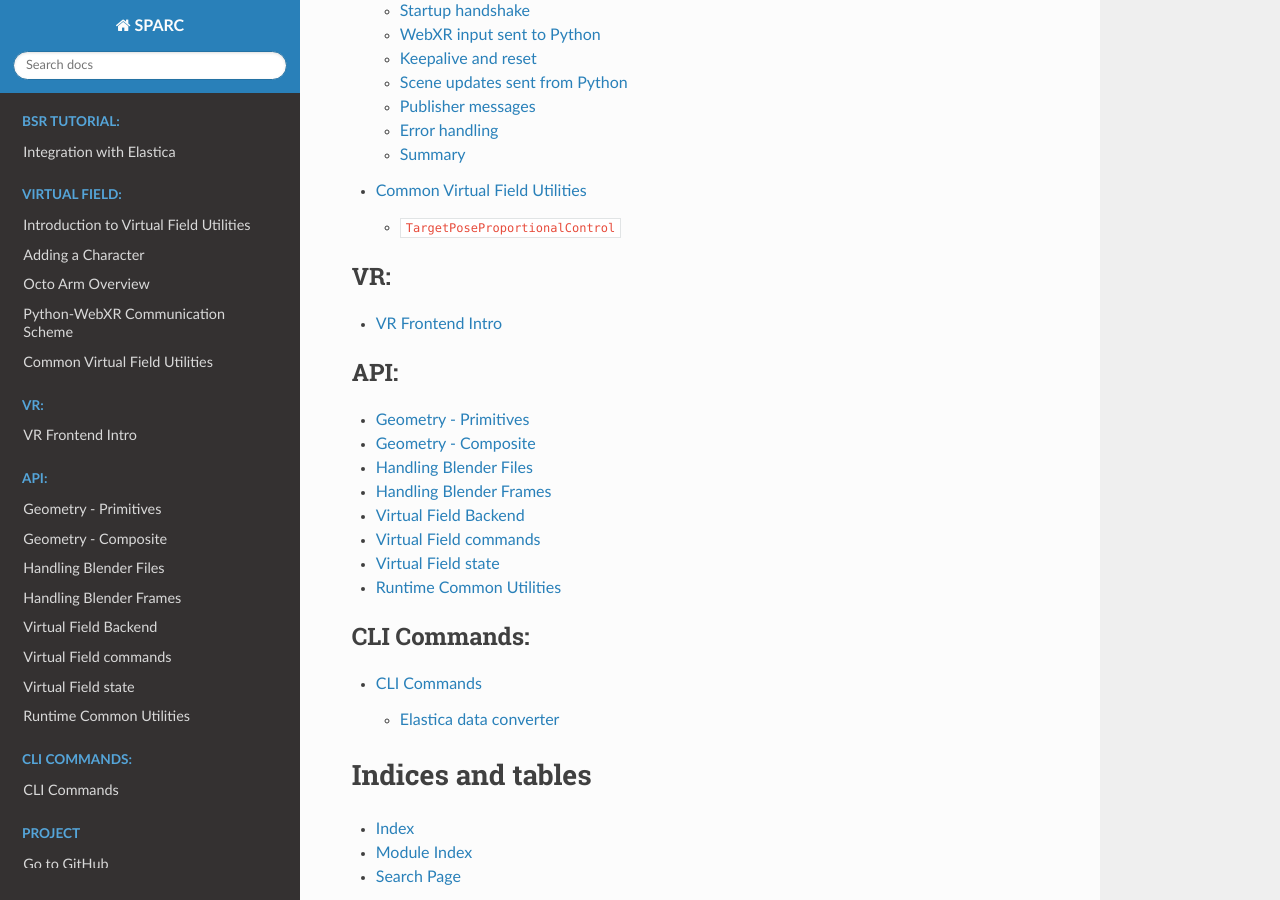
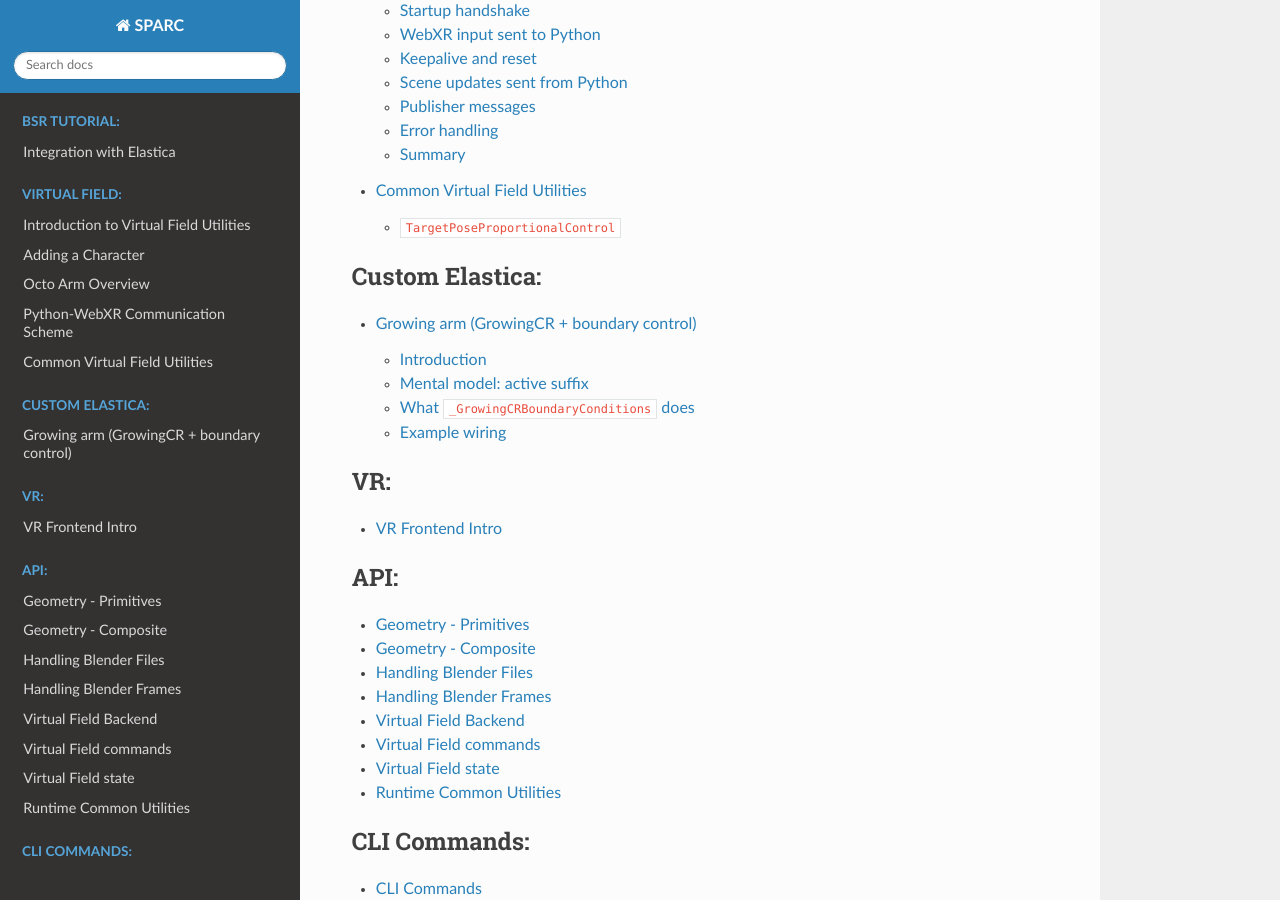
Before and after one commit to GazzolaLab/Blender-Soft-Rod, a Sphinx documentation site: the page built from docs/index.rst, in a window 1280 px wide and 900 px high, scrolled down 966 px. Built offline with Sphinx 7.4.7 and the Read the Docs theme 3.1.0, drawn with Linux system fonts in a browser that asks for light colours; pages that are not in the unit, such as notebooks, are missing from menus; some of the changed lines change nothing that is shown.

Commit message:
docs: explain growing CR impl

```diff
--- /dev/null
+++ b/docs/custom_elastica/growing_arm.md
@@ -0,0 +1,96 @@
+(vf-growing-arm)=
+# Growing arm (GrowingCR + boundary control)
+
+## Introduction
+
+The **growing arm** setup pairs a storage-backed Cosserat rod (`GrowingCR`) with
+boundary forcing that acts like a **turret** at the base of the active segment
+and **discrete growth** when the user adds or removes elements. The same idea
+backs dual-arm demos in the Virtual Field runtime: fixed bases in the world,
+tracked controller orientation, and buttons to extend or retract the simulated
+length.
+
+The figures below are taken from that workflow: how the scene is arranged, how
+targeting maps to the base, and a short loop of growth in VR.
+
+![Growing-arm scene setup](../_static/growing_arm/grow_Setup.png)
+
+![Targeting](../_static/growing_arm/grow_Targetting.png)
+
+![VR: extending](../_static/growing_arm/VR-grow.gif)
+
+This page explains the **mechanism**: a fixed-capacity rod where only a **suffix**
+of elements is simulated, the rest folded as **storage**; `_GrowingCRBoundaryConditions`
+applies PD at that suffix base and resizes `current_elements` on triggers.
+
+## Mental model: active suffix
+
+The implementation is `GrowingCR` in
+`src/virtual_field/runtime/custom_elastica/rods/growing_cr.py`. Arrays are
+allocated for `total_elements`, but `current_elements` controls how many elements
+from the **end** of the array participate in internal forces, damping, and
+integration. Equivalently, physics uses slices `[-current_elements:]` on
+per-element data and the last `current_elements + 1` nodes.
+
+At build time, `growing_cr_allocate` lays out a straight rod so the **inactive**
+prefix sits near the base and the **active** segment points along the desired
+direction; the **base** of the simulated arm is the first node of the active
+suffix, at index `total_elements - current_elements`.
+
+![Schematic](../_static/growing_arm/active_suffix_diagram.png)
+
+Editor and GitHub **Markdown previews** only render ordinary `![](...)` image
+links like the lines above. They do not run Sphinx, so fenced `image` directives
+would show as raw text. After `sphinx-build` or `make html` in `docs/`, open
+`_build/html/custom_elastica/growing_arm.html` in a browser (or use hosted docs)
+to see the full themed layout.
+
+## What `_GrowingCRBoundaryConditions` does
+
+The class in
+`src/virtual_field/runtime/custom_elastica/boundary_conditions.py` subclasses
+PyElastica’s `NoForces` and runs each step as **forcing** on the rod.
+
+1. **Turret tracking**
+   A callable `controller()` returns a world-frame rotation matrix (and a
+   position that is currently unused). The base of the active segment is pulled
+   toward a fixed `target_position` with gain `p_linear_value`, and its
+   directors are aligned to the controller orientation with gain
+   `p_angular_value`. The torque uses the rotation vector from the relative
+   rotation (SO(3) logarithm / inverse Rodrigues construction), including a
+   stable branch near π.
+
+2. **Growth / shrink**
+   Two booleans, `trigger_increase_elements` and `trigger_decrease_elements`,
+   request changing `current_elements`. A short **debounce** (0.3 s) avoids
+   repeated toggles.
+   - **Increase** (when `current_elements < total_elements`): increment
+     `current_elements`, then call `_reset_element_kinematics_and_strains` on the
+     new base index so the newly exposed segment is snapped to rest length,
+     inherits directors from its neighbor, and clears spurious velocity/angular
+     rates at that joint.
+   - **Decrease** (when `current_elements > min_elements`): decrement
+     `current_elements` only; the shorter active prefix leaves the folded
+     storage as-is for the next steps.
+
+3. **Ramp** (artifact from rest of the PyElastica)
+   `ramp_up_time` scales both linear and angular efforts by
+   `min(1, time / ramp_up_time)` so startup does not impulse the rod (in typical
+   setups `ramp_up_time` is chosen very small).
+
+Together, this replaces a classical **fixed** base constraint: the base **moves**
+with the user’s aim while the arm length changes on discrete button edges.
+
+## Example wiring
+
+`TwoGCRSimulation` (`src/virtual_field/runtime/two_gcr_simulation.py`) builds two
+`GrowingCR` rods with `total_elements = 5 * n_elem` and `current_elements =
+n_elem`, then attaches `_GrowingCRBoundaryConditions` with:
+
+- `target_position` at each arm’s fixed base in the scene,
+- `controller` returning the tracked controller pose for that arm,
+- **primary** button: decrease length,
+- **secondary** button: increase length (edge-triggered in `handle_commands`).
+
+That pairing is one concrete UX; the boundary class only needs the triggers and
+controller you provide.
--- a/docs/index.rst
+++ b/docs/index.rst
@@ -22,6 +22,12 @@
     virtual_field/communication_scheme
     virtual_field/mesh_publisher
     virtual_field/common_utility
+
+.. toctree::
+    :maxdepth: 2
+    :caption: Custom Elastica:
+
+    custom_elastica/growing_arm
 
 .. toctree::
     :maxdepth: 2
```
